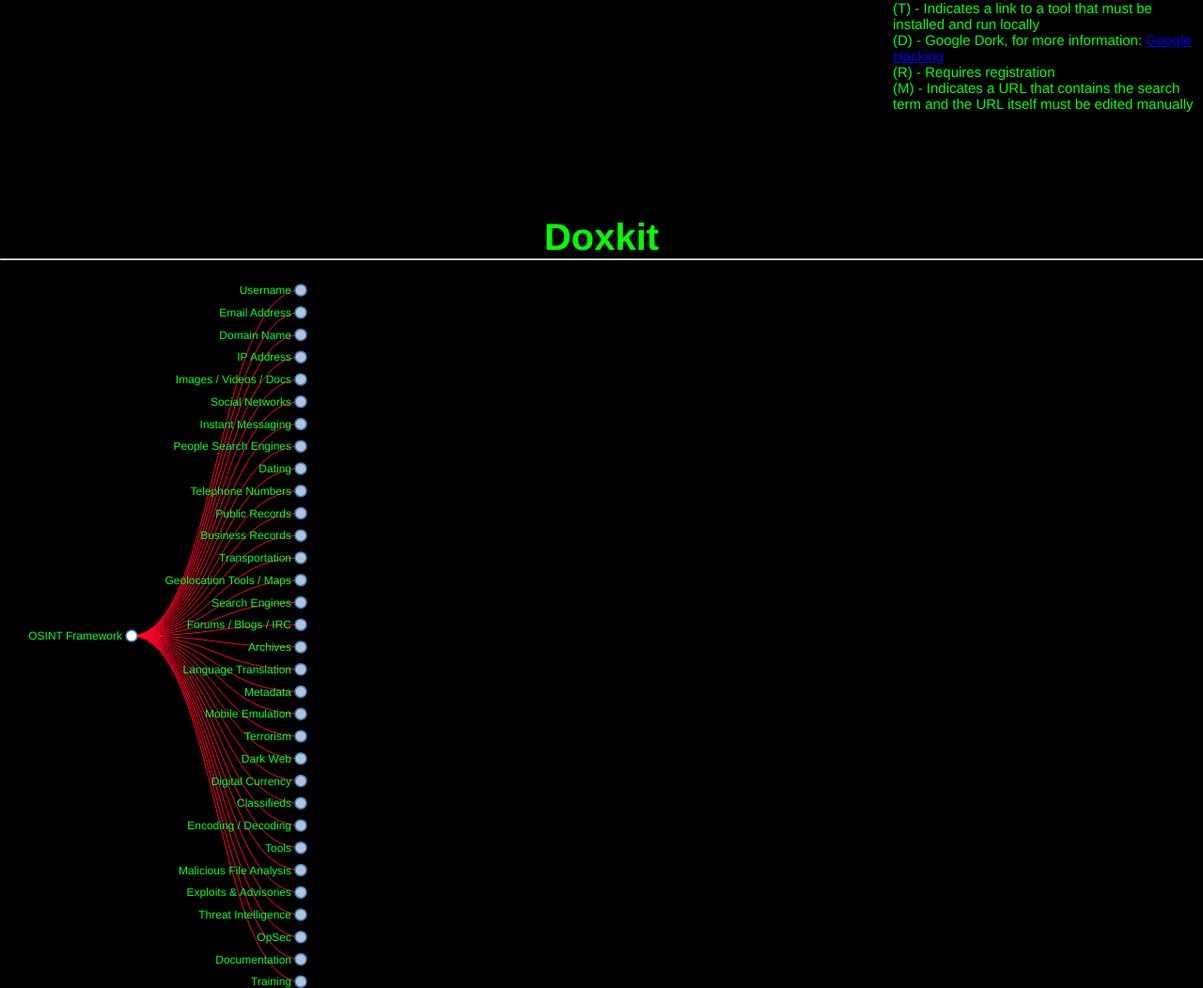
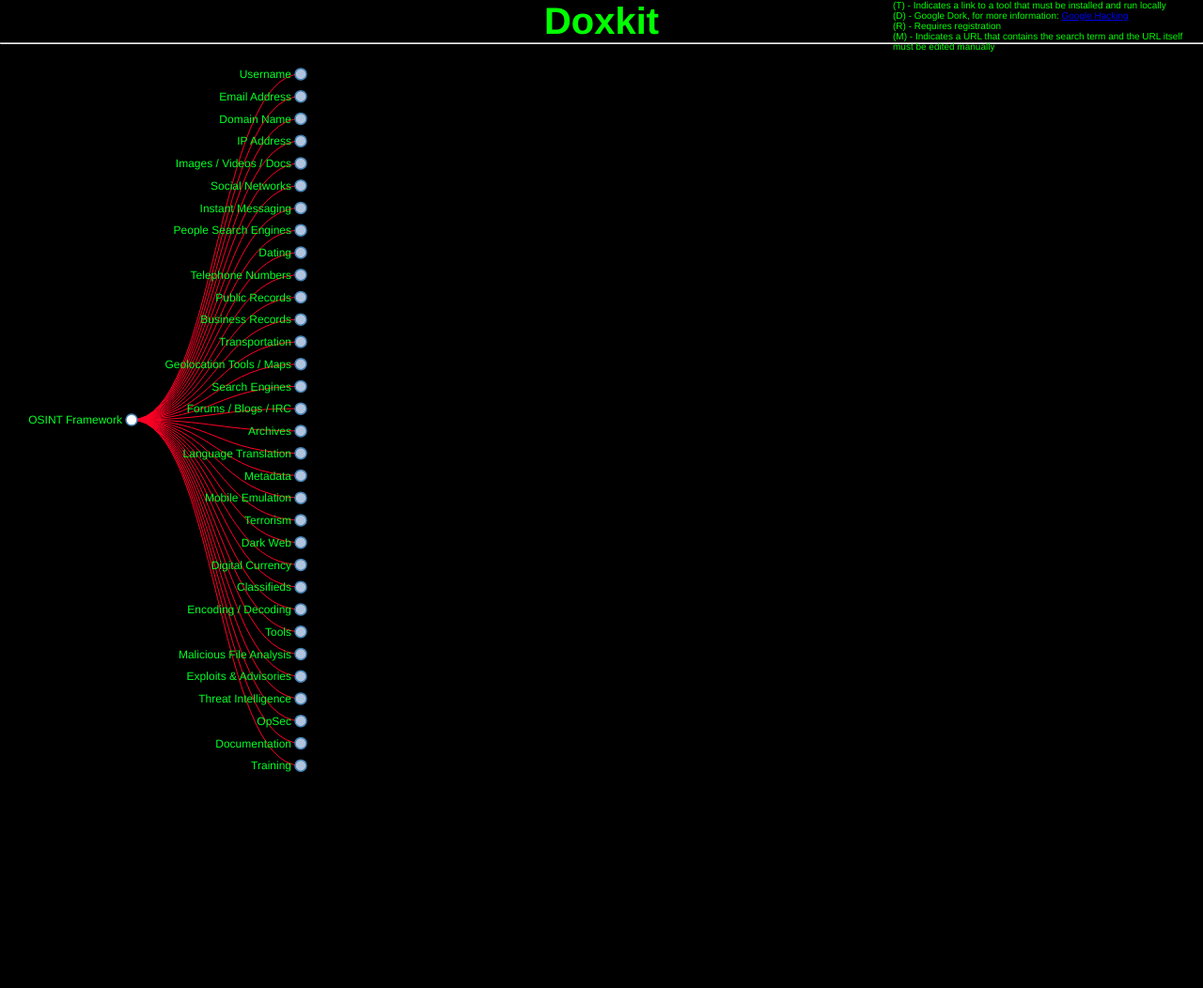
Before and after one commit to GlitchXploitr/glitchxploitr.github.io, a plain HTML site: page doxkit.html in a window 1280 px wide. Shown: the whole page at 94% size. After the commit the page ends 851 px from the top, so only its background shows below. Drawn offline with Linux system fonts and the light colour scheme.

Commit message:
Update stylez.css

```diff
--- a/css/stylez.css
+++ b/css/stylez.css
@@ -24,7 +24,6 @@
   color: #00ff00;
   background-color: #000000e8;
   margin: 0 auto;
-  padding-top: 18%;
   position: relative!important;
 }
 
@@ -41,7 +40,7 @@
   top: 0px;
   right: 0;
   width: 330px;
-  font-size: 15px;
+  font-size: 10px;
   color: #00ff00;
 }
 
```
